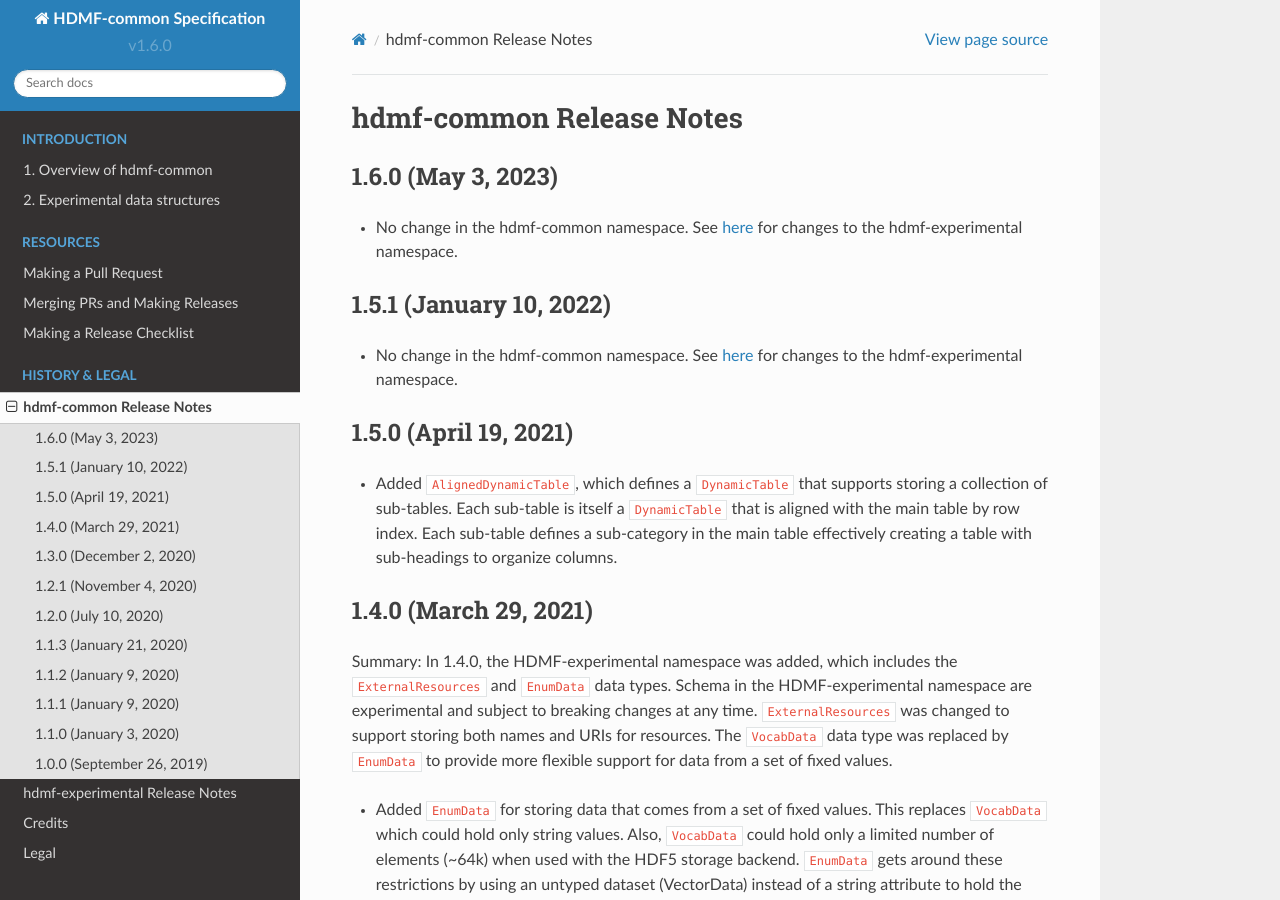
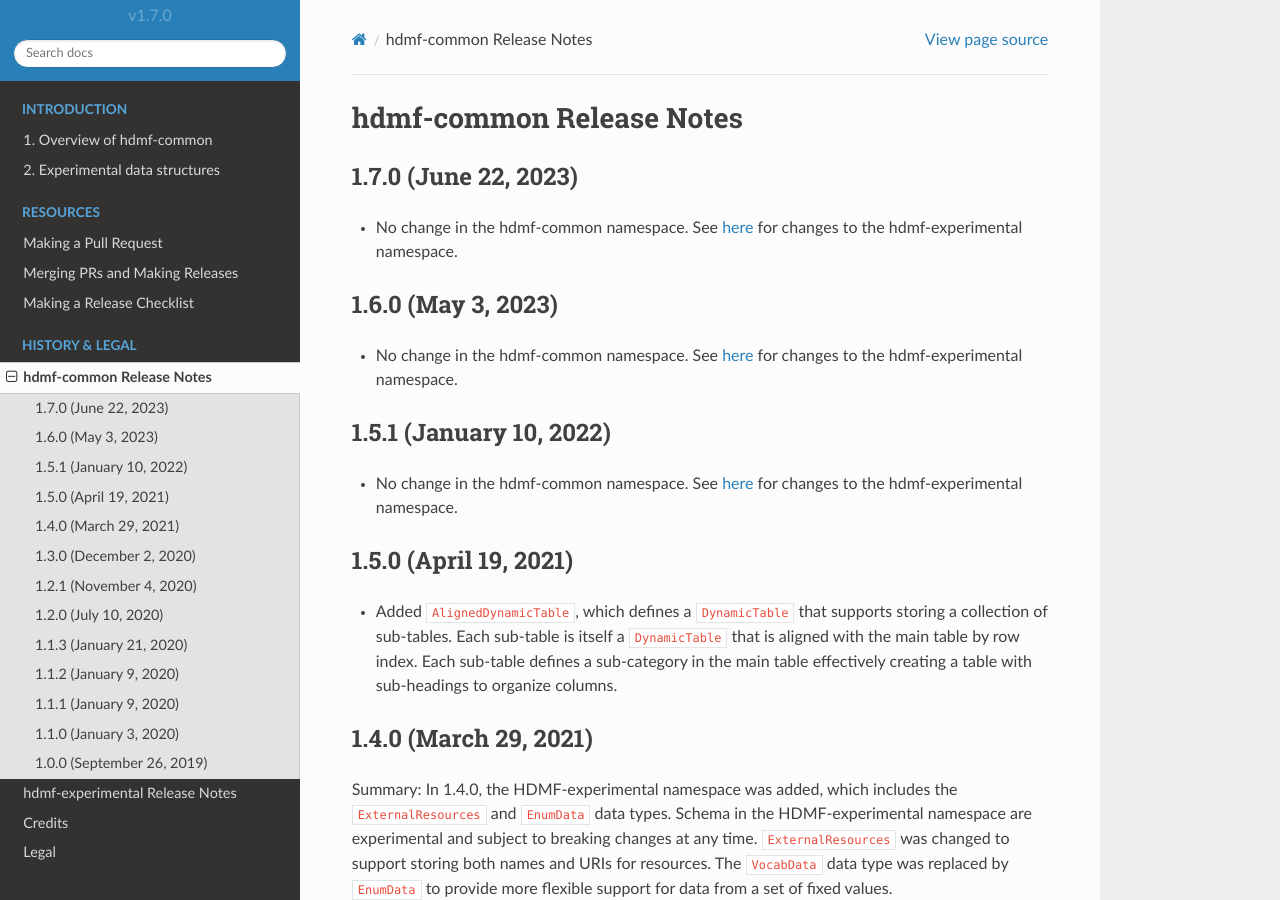
Before and after one commit to hdmf-dev/hdmf-common-schema, a Sphinx documentation site: the page built from docs/source/hdmf_common_release_notes.rst, in a window 1280 px wide and 900 px high. Built offline with Sphinx 7.4.7 and the Read the Docs theme 2.0.0, drawn with Linux system fonts in a browser that asks for light colours.

Commit message:
EntityKeyTable (#72)
Co-authored-by: Ryan Ly <rly@lbl.gov>

```diff
--- a/docs/source/conf.py
+++ b/docs/source/conf.py
@@ -83,9 +83,9 @@
 # built documents.
 #
 # The short X.Y version.
-version = 'v1.6.0'
+version = 'v1.7.0'
 # The full version, including alpha/beta/rc tags.
-release = 'v1.6.0'
+release = 'v1.7.0'
 
 # The language for content autogenerated by Sphinx. Refer to documentation
 # for a list of supported languages.
--- a/docs/source/hdmf_common_release_notes.rst
+++ b/docs/source/hdmf_common_release_notes.rst
@@ -2,6 +2,11 @@
 
 hdmf-common Release Notes
 =========================
+
+1.7.0 (June 22, 2023)
+-------------------
+- No change in the hdmf-common namespace. See :ref:`here <hdmf_experimental_release_notes>` for changes to the
+  hdmf-experimental namespace.
 
 1.6.0 (May 3, 2023)
 -------------------
--- a/docs/source/hdmf_experimental_release_notes.rst
+++ b/docs/source/hdmf_experimental_release_notes.rst
@@ -2,6 +2,10 @@
 
 hdmf-experimental Release Notes
 ===============================
+
+0.4.0 (June 22, 2023)
+---------------------
+- In the experimental ``ExternalResources``, added a ``entity_keys`` table and removed ``keys_idx`` from the ``entities`` table.
 
 0.3.0 (May 3, 2023)
 -------------------
```
Also changed, not shown: 2 other files.
